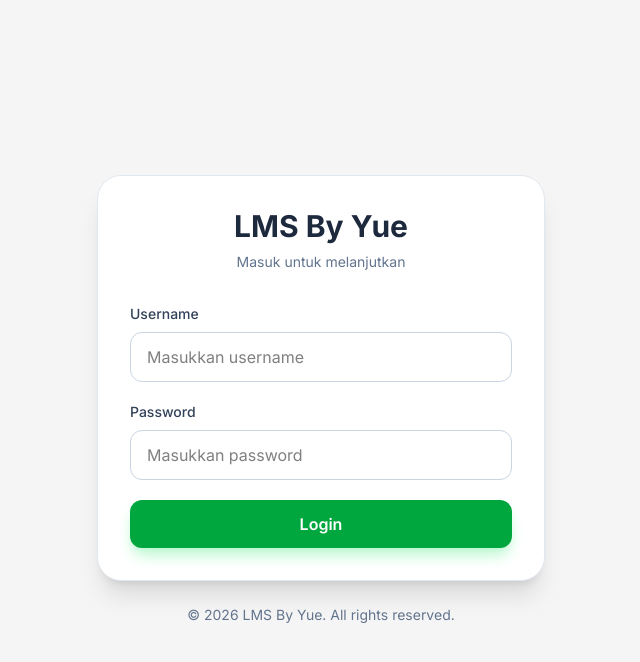
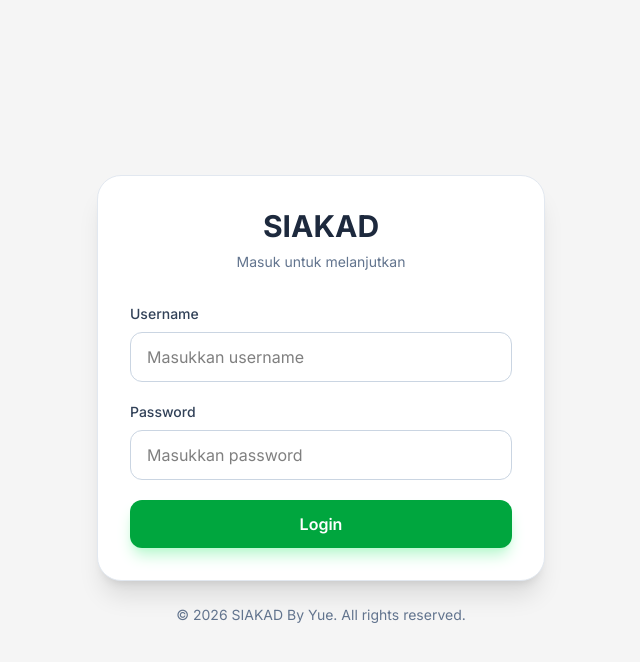
Before and after one commit to YueLearningCode/project_psibw, a PHP site: page /project_psibw/index.php in a window 1280 px wide. Shown: the top 662 px of the page, without its empty margins (319-959 px from the left). Run offline with PHP 8.4, Linux system fonts and the light colour scheme; style sheets or scripts are compiled from the project's sources; some libraries are stand-ins or nearby versions.

Commit message:
fix: Update title and footer branding from LMS to SIAKAD

```diff
--- a/index.php
+++ b/index.php
@@ -7,7 +7,7 @@ session_start();
 <head>
     <meta charset="UTF-8" />
     <meta name="viewport" content="width=device-width, initial-scale=1.0" />
-    <title>Login LMS</title>
+    <title>Login SIAKAD</title>
 
     <!-- TailwindCSS -->
     <link rel="stylesheet" href="dist/assets/main-CdPv3Vwp.css">
@@ -33,7 +33,7 @@ session_start();
         <div class="bg-white shadow-xl rounded-3xl p-8 border border-slate-200">
             <div class="text-center mb-8">
                 <h1 class="text-3xl font-bold text-slate-800">
-                    LMS By Yue
+                    SIAKAD
                 </h1>
                 <p class="text-slate-500 mt-2 text-sm">
                     Masuk untuk melanjutkan
@@ -80,7 +80,7 @@ session_start();
 
         <!-- Footer -->
         <p class="text-center text-sm text-slate-500 mt-6">
-            © 2026 LMS By Yue. All rights reserved.
+            © 2026 SIAKAD By Yue. All rights reserved.
         </p>
 
     </div>
```
